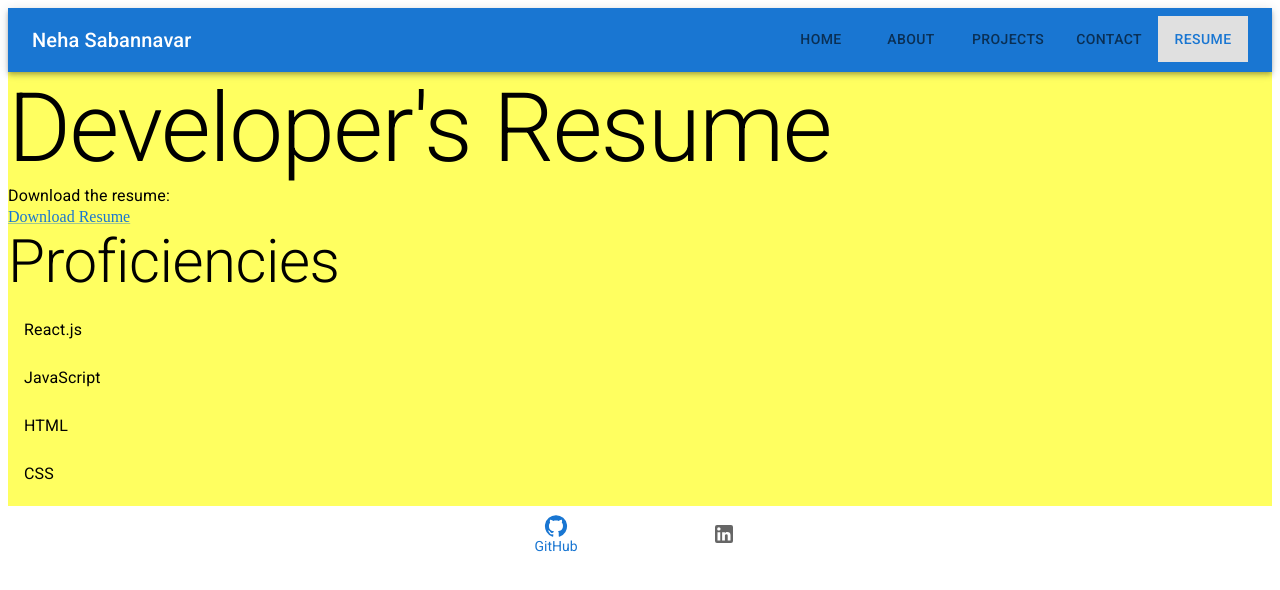
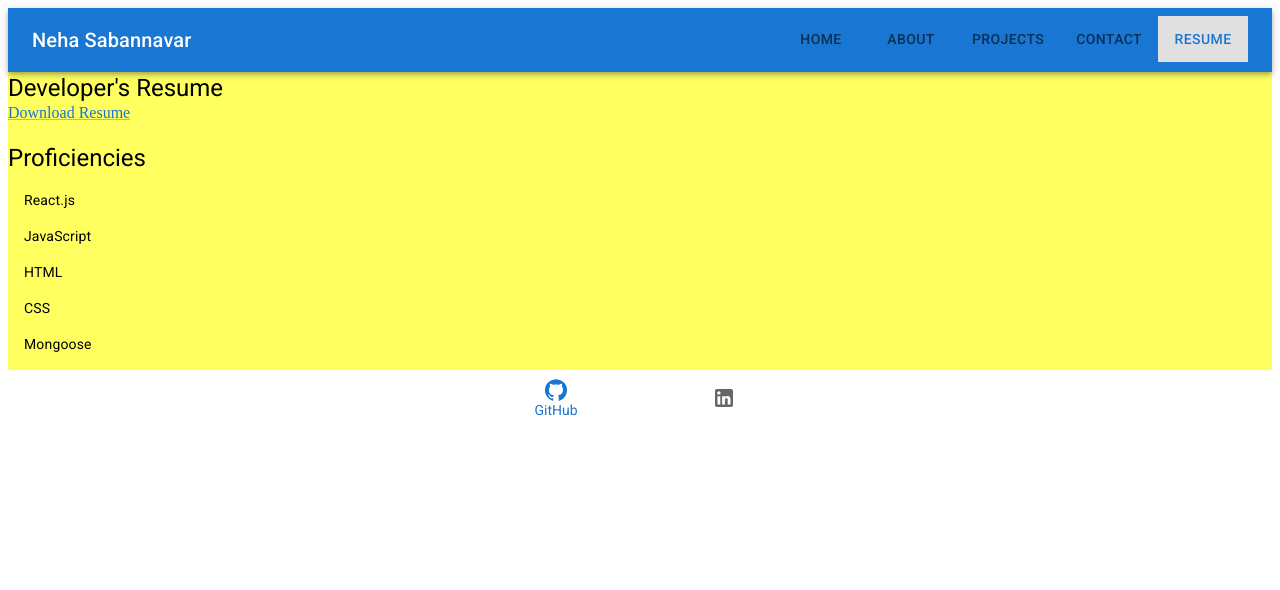
Before and after one commit to Nehaps29/portfolio, a React (Vite) app in the folder portfolio/: page /Resume in a window 1280 px wide. Shown: the top 590 px of the page. Built offline with nearby package versions, Linux system fonts and the light colour scheme.

Commit message:
added style to resume page

```diff
--- a/portfolio/src/pages/Resume.jsx
+++ b/portfolio/src/pages/Resume.jsx
@@ -1,19 +1,18 @@
 import React from 'react';
 import { Typography, Link, List, ListItem, ListItemText } from '@mui/material';
 import Layout from '../components/Layout';
-export default function Resume() {
+
+const Resume = () => {
   return (
     <Layout>
       <div>
-      <Typography variant="h1">Developer's Resume</Typography>
-
-      <Typography variant="body1">Download the resume:</Typography>
+        <Typography variant="h5">Developer's Resume</Typography>
         <Link href="./src/assets/resume.pdf" download="resume.pdf">
           Download Resume
         </Link>
-
-      <Typography variant="h2">Proficiencies</Typography>
-      <List>
+        <div style={{ marginBottom: '20px' }} />
+        <Typography variant="h5">Proficiencies</Typography>
+        <List dense>
           <ListItem>
             <ListItemText primary="React.js" />
           </ListItem>
@@ -26,9 +25,13 @@ export default function Resume() {
           <ListItem>
             <ListItemText primary="CSS" />
           </ListItem>
-        {/* Add more proficiencies as needed */}
+          <ListItem>
+            <ListItemText primary="Mongoose" />
+          </ListItem>
         </List>
       </div>
     </Layout>
   );
 };
+
+export default Resume;
```
Lines whose indentation alone changed are shown as unchanged.
